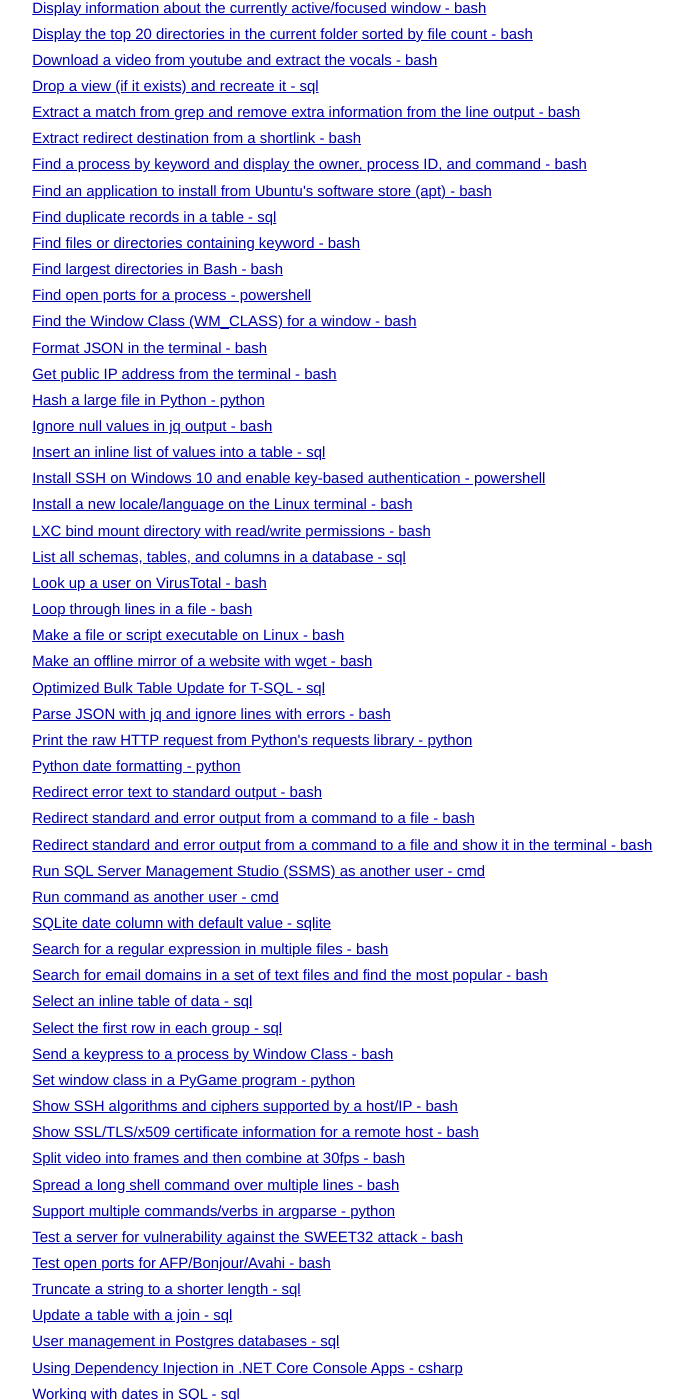
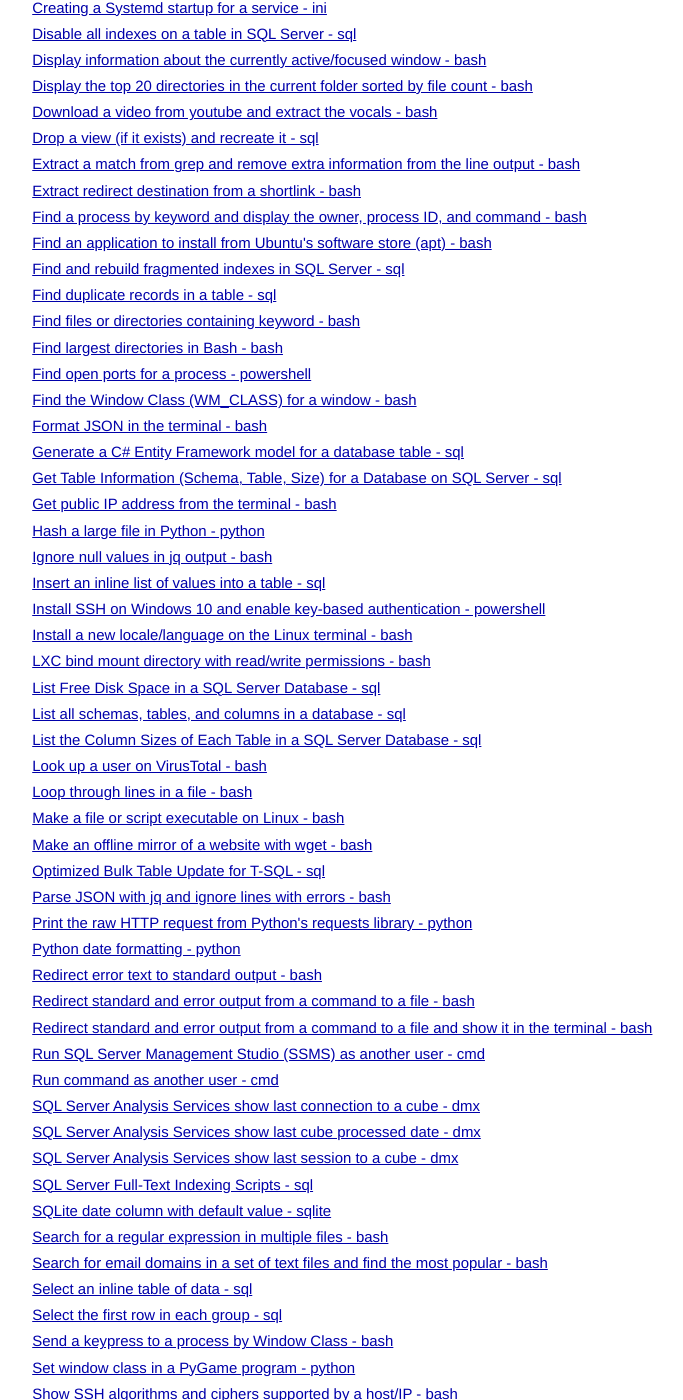
Before and after one commit to nemec/nemec.github.io, a Jekyll site: the page built from code-snippets/index.html, in a window 1280 px wide and 1400 px high, scrolled down 752 px. Shown: the whole window, without its empty margins (249-932 px from the left). Built offline with Jekyll 4.4.1, drawn with Linux system fonts in a browser that asks for light colours; some of the changed lines change nothing that is shown; some of the changed text lies outside the part shown.

Commit message:
Add a bunch of SQL snippets

````diff
--- /dev/null
+++ b/_code-snippets/calculate-ssas-user-stats-from-olap-query-log.md
@@ -0,0 +1,92 @@
+---
+layout: snippet
+title: Calculate SSAS User Stats from OLAP Query Log
+description:
+tags:
+  - ssas
+  - sql
+  - sql-server
+language: sql
+variables:
+---
+
+This query requires the OLAP Query Log to be enabled on a cube and writing to
+a database table accessible to you.
+
+<https://www.mssqltips.com/sqlservertutorial/3610/sql-server-analysis-services-query-log/>
+
+Individual queries by users are grouped into a single "session" if they occur
+within 15 minutes (900 seconds) of the previous query by the same user.
+
+```sql
+WITH query_difference
+AS (SELECT
+	[MSOLAP_Database],
+    [MSOLAP_ObjectPath],
+    [MSOLAP_User],
+    [Dataset],
+    [StartTime],
+    [Duration],
+	DATEADD(second, [Duration], [StartTime]) as [EndTime],
+	LAG([StartTime]) OVER (
+		PARTITION BY MSOLAP_Database, MSOLAP_USER
+		ORDER BY MSOLAP_DATABASE, MSOLAP_USER, [StartTime]
+		) as [PreviousStartTime],
+	DATEDIFF(SECOND, LAG([StartTime]) OVER (
+		PARTITION BY MSOLAP_Database, MSOLAP_USER
+		ORDER BY MSOLAP_DATABASE, MSOLAP_USER, [StartTime]
+		), [StartTime]) AS [SecondsSinceLastQuery]
+  FROM [QTools].[dbo].[OlapQueryLog]
+),
+clustering
+AS (SELECT
+	*,
+	CASE WHEN [SecondsSinceLastQuery] > 900 OR [SecondsSinceLastQuery] IS NULL
+	THEN 1
+	ELSE NULL
+	END AS [NewClusterMarker]
+	FROM query_difference
+),
+assigned_clustering
+AS (SELECT
+	*,
+	COUNT([NewClusterMarker]) OVER (
+		ORDER BY MSOLAP_DATABASE, MSOLAP_USER, [StartTime]
+		ROWS UNBOUNDED PRECEDING
+	) AS [ClusterId]
+	FROM clustering
+)
+SELECT
+	MIN([StartTime]) AS [StartTime],
+	MAX([EndTime]) AS [EndTime],
+	[MSOLAP_User],
+	[MSOLAP_Database],
+	[ClusterId],
+	COUNT(*) AS [QueryCount]
+INTO #tmp_ssas_usage
+FROM assigned_clustering
+GROUP BY [MSOLAP_Database],
+	[MSOLAP_User],
+	ClusterId
+ORDER BY StartTime DESC, MSOLAP_User, MSOLAP_Database
+
+SELECT TOP (1000) * FROM #tmp_ssas_usage
+```
+
+In this second query, the sessions are grouped by user, by day and used to
+create a summary of how many users are accessing your cubes per day.
+
+```sql
+SELECT [Date], COUNT(*)
+FROM (
+	SELECT
+    CAST(starttime AS DATE) AS [Date],
+    msolap_user
+  FROM #tmp_ssas_usage
+	--WHERE msolap_database = 'ABC_Cube'
+	GROUP BY CAST(starttime AS DATE), msolap_user
+	--ORDER BY CAST(starttime AS DATE) DESC, msolap_user
+) a
+GROUP BY [Date]
+ORDER BY [Date] DESC
+```
--- /dev/null
+++ b/_code-snippets/sql-server-disable-indexes.md
@@ -0,0 +1,31 @@
+---
+layout: snippet
+title: Disable all indexes on a table in SQL Server
+description:
+tags:
+  - sql
+  - sql-server
+language: sql
+variables:
+  TABLE_NAME:
+    replace: '[dbo].[TABLE_NAME]'
+---
+
+```bash
+DECLARE @sql AS VARCHAR(MAX)='';
+
+SELECT @sql = @sql +
+'ALTER INDEX ' + sys.indexes.name + ' ON  ' + sys.objects.name + ' DISABLE;' +CHAR(13)+CHAR(10)
+FROM
+    sys.indexes
+JOIN
+    sys.objects
+    ON sys.indexes.object_id = sys.objects.object_id
+WHERE sys.indexes.type_desc = 'NONCLUSTERED'
+  AND sys.objects.type_desc = 'USER_TABLE'
+  AND sys.objects.object_id = object_id('[dbo].[TABLE_NAME]');
+
+
+PRINT(@sql);
+--EXEC(@sql);
+```
--- /dev/null
+++ b/_code-snippets/sql-server-ef-model.md
@@ -0,0 +1,194 @@
+---
+layout: snippet
+title: Generate a C# Entity Framework model for a database table
+description:
+tags:
+  - sql
+  - sql-server
+  - csharp
+language: sql
+variables:
+  TABLE_NAME:
+    replace: '[dbo].[ProductType]'
+---
+
+```sql
+DECLARE @TableName sysname = '[dbo].[ProductType]';
+DECLARE @FullTableName sysname = @TableName
+
+DECLARE @PrimaryKey VARCHAR(200) = '';
+DECLARE @TableNameMap VARCHAR(500);
+
+SELECT  @PrimaryKey = REPLACE(ccu.COLUMN_NAME, '_', '') ,
+        @TableNameMap = 'builder.ToTable("' + tc.TABLE_NAME + '", "' + tc.TABLE_SCHEMA
+        + '");',
+		@TableName = tc.TABLE_NAME
+FROM    INFORMATION_SCHEMA.TABLE_CONSTRAINTS tc
+        LEFT JOIN INFORMATION_SCHEMA.CONSTRAINT_COLUMN_USAGE ccu ON tc.CONSTRAINT_NAME = ccu.CONSTRAINT_NAME
+WHERE   tc.CONSTRAINT_TYPE = 'PRIMARY KEY'
+        AND OBJECT_ID(@FullTableName) = OBJECT_ID(( tc.TABLE_SCHEMA + '.'
+                                                + tc.TABLE_NAME ));
+
+DECLARE @Result VARCHAR(MAX) = 'public class ' + REPLACE(REPLACE(REPLACE(@TableName, '_', ''), '[dbo].[',''), ']', '') + '
+{';
+
+SELECT  @Result = @Result + t.FormatString  +  '
+    public ' + ColumnType + NullableSign + ' ' + ColumnName + ' { get; set; }'
+FROM    ( SELECT    REPLACE(col.name, '_', '') ColumnName ,
+                    column_id ColumnId ,
+                    CASE
+                      WHEN typ.name = 'bigint' AND (REPLACE(col.name, '_', '') <> @PrimaryKey) THEN CHAR(10) + CHAR(9) + '[DisplayFormat(DataFormatString = "{0:n0}")]'
+                      WHEN typ.name = 'float' AND (REPLACE(col.name, '_', '') <> @PrimaryKey) THEN CHAR(10) + CHAR(9) + '[DisplayFormat(DataFormatString = "{0:P2}")]'
+                      ELSE ''
+                    END FormatString,
+                    CASE typ.name
+                      WHEN 'bigint' THEN 'long'
+                      WHEN 'binary' THEN 'byte[]'
+                      WHEN 'bit' THEN 'bool'
+                      WHEN 'char' THEN 'string'
+                      WHEN 'date' THEN 'DateTime'
+                      WHEN 'datetime' THEN 'DateTime'
+                      WHEN 'datetime2' THEN 'DateTime'
+                      WHEN 'datetimeoffset' THEN 'DateTimeOffset'
+                      WHEN 'decimal' THEN 'decimal'
+                      WHEN 'float' THEN 'double'
+                      WHEN 'image' THEN 'byte[]'
+                      WHEN 'int' THEN 'int'
+                      WHEN 'money' THEN 'decimal'
+                      WHEN 'nchar' THEN 'string'
+                      WHEN 'ntext' THEN 'string'
+                      WHEN 'numeric' THEN 'decimal'
+                      WHEN 'nvarchar' THEN 'string'
+                      WHEN 'real' THEN 'double'
+                      WHEN 'smalldatetime' THEN 'DateTime'
+                      WHEN 'smallint' THEN 'short'
+                      WHEN 'smallmoney' THEN 'decimal'
+                      WHEN 'text' THEN 'string'
+                      WHEN 'time' THEN 'TimeSpan'
+                      WHEN 'timestamp' THEN 'DateTime'
+                      WHEN 'tinyint' THEN 'byte'
+                      WHEN 'uniqueidentifier' THEN 'Guid'
+                      WHEN 'varbinary' THEN 'byte[]'
+                      WHEN 'varchar' THEN 'string'
+                      ELSE 'UNKNOWN_' + typ.name
+                    END ColumnType ,
+                    CASE WHEN col.is_nullable = 1
+                              AND typ.name IN ( 'bigint', 'bit', 'date',
+                                                'datetime', 'datetime2',
+                                                'datetimeoffset', 'decimal',
+                                                'float', 'int', 'money',
+                                                'numeric', 'real',
+                                                'smalldatetime', 'smallint',
+                                                'smallmoney', 'time',
+                                                'tinyint', 'uniqueidentifier' )
+                         THEN '?'
+                         ELSE ''
+                    END NullableSign
+          FROM      sys.columns col
+                    JOIN sys.types typ ON col.system_type_id = typ.system_type_id
+                                          AND col.user_type_id = typ.user_type_id
+          WHERE     object_id = OBJECT_ID(@TableName)
+        ) t
+ORDER BY ColumnId;
+
+SET @Result = @Result + '
+}' + CHAR(10) + CHAR(10);
+
+
+SET @Result = @Result + 'public class ' + REPLACE(REPLACE(REPLACE(@TableName, '_', ''), '[dbo].[',''), ']', '') + 'Configuation : IEntityTypeConfiguration<' + REPLACE(REPLACE(REPLACE(@TableName, '_', ''), '[dbo].[',''), ']', '') +'>
+{'
+
+
+
+IF ( @PrimaryKey IS NOT NULL )
+    SET @PrimaryKey = 'builder.HasKey(p => p.' + @PrimaryKey + ');';
+
+
+
+SET @Result = @Result + CHAR(10) + CHAR(9)+ 'public void Configure(EntityTypeBuilder<' + @TableName + '> builder)
+	{
+		' + @TableNameMap + '
+		' + @PrimaryKey + '
+		';
+
+SELECT  @Result = @Result + '
+		builder.Property(p => p.' + ColumnName + ').HasColumnName("' + ColumnName + '")'
+        + NullableSign + max_length + ';'  --+ IsPrimaryKey + ColumnType + NullableSign + ' ' + ColumnName + ' { get; set; }'
+FROM    ( SELECT    REPLACE(col.name, '_', '') ColumnName ,
+                    column_id ColumnId ,
+                    CASE typ.name
+                      WHEN 'bigint' THEN 'long'
+                      WHEN 'binary' THEN 'byte[]'
+                      WHEN 'bit' THEN 'bool'
+                      WHEN 'char' THEN 'string'
+                      WHEN 'date' THEN 'DateTime'
+                      WHEN 'datetime' THEN 'DateTime'
+                      WHEN 'datetime2' THEN 'DateTime'
+                      WHEN 'datetimeoffset' THEN 'DateTimeOffset'
+                      WHEN 'decimal' THEN 'decimal'
+                      WHEN 'float' THEN 'float'
+                      WHEN 'image' THEN 'byte[]'
+                      WHEN 'int' THEN 'int'
+                      WHEN 'money' THEN 'decimal'
+                      WHEN 'nchar' THEN 'string'
+                      WHEN 'ntext' THEN 'string'
+                      WHEN 'numeric' THEN 'decimal'
+                      WHEN 'nvarchar' THEN 'string'
+                      WHEN 'real' THEN 'double'
+                      WHEN 'smalldatetime' THEN 'DateTime'
+                      WHEN 'smallint' THEN 'short'
+                      WHEN 'smallmoney' THEN 'decimal'
+                      WHEN 'text' THEN 'string'
+                      WHEN 'time' THEN 'TimeSpan'
+                      WHEN 'timestamp' THEN 'DateTime'
+                      WHEN 'tinyint' THEN 'byte'
+                      WHEN 'uniqueidentifier' THEN 'Guid'
+                      WHEN 'varbinary' THEN 'byte[]'
+                      WHEN 'varchar' THEN 'string'
+                      ELSE 'UNKNOWN_' + typ.name
+                    END ColumnType ,
+                    CASE WHEN col.is_nullable = 0
+                              AND typ.name IN ( 'bigint', 'bit', 'date',
+                                                'datetime', 'datetime2',
+                                                'datetimeoffset', 'decimal',
+                                                'float', 'int', 'money',
+                                                'numeric', 'real',
+                                                'smalldatetime', 'smallint',
+                                                'smallmoney', 'time',
+                                                'tinyint', 'uniqueidentifier' )
+                         THEN '.IsRequired()'
+                         ELSE ''
+                    END NullableSign ,
+                    CASE WHEN ( typ.name IN ( 'nvarchar', 'varchar', 'nchar',
+                                              'char' ) )
+                              AND COL_LENGTH(tc.TABLE_SCHEMA + '.'
+                                             + tc.TABLE_NAME, col.[name]) > 0
+                         THEN '.HasMaxLength('
+                              + CAST(COL_LENGTH(tc.TABLE_SCHEMA + '.'
+                                                + tc.TABLE_NAME, col.[name]) AS VARCHAR)
+                              + ')'
+                         ELSE ''
+                    END AS max_length ,
+                    CASE WHEN col.[name] = ccu.COLUMN_NAME
+                         THEN REPLACE(col.name, '_', '')
+                         ELSE @PrimaryKey
+                    END AS IsPrimaryKey
+          FROM      sys.columns col
+                    JOIN sys.types typ ON col.system_type_id = typ.system_type_id
+                                          AND col.user_type_id = typ.user_type_id
+                    LEFT JOIN INFORMATION_SCHEMA.TABLE_CONSTRAINTS tc ON tc.CONSTRAINT_TYPE = 'PRIMARY KEY'
+                                                              AND OBJECT_ID(@FullTableName) = OBJECT_ID(( tc.TABLE_SCHEMA
+                                                              + '.'
+                                                              + tc.TABLE_NAME ))
+                    LEFT JOIN INFORMATION_SCHEMA.CONSTRAINT_COLUMN_USAGE ccu ON tc.CONSTRAINT_NAME = ccu.CONSTRAINT_NAME
+                                                              AND col.[name] = ccu.COLUMN_NAME
+          WHERE     object_id = OBJECT_ID(@FullTableName)
+        ) t
+ORDER BY ColumnId;
+
+SET @Result = @Result + '
+	}
+}';
+
+PRINT @Result;
+```
--- /dev/null
+++ b/_code-snippets/sql-server-fragmented-indexes.md
@@ -0,0 +1,51 @@
+---
+layout: snippet
+title: Find and rebuild fragmented indexes in SQL Server
+description:
+tags:
+  - sql
+  - sql-server
+language: sql
+variables:
+---
+
+This script will list all indexes on a server, sorted by most to least fragmented.
+
+```sql
+SELECT
+    DB_NAME([ddips].[database_id]) AS [DatabaseName],
+    OBJECT_NAME([ddips].[object_id]) AS [TableName],
+      ind.[name] AS [IndexName],
+    *
+FROM [sys].[dm_db_index_physical_stats](DB_ID(), NULL, NULL, NULL, DEFAULT) AS ddips
+INNER JOIN sys.indexes ind
+ON ind.object_id = ddips.object_id
+    AND ind.index_id = ddips.index_id
+WHERE
+    ind.[Name] IS NOT NULL  -- hide heap indexes
+ORDER BY avg_fragmentation_in_percent DESC
+```
+
+This second query will output ALTER scripts to rebuild all indexes with > 30% fragmentation.
+
+```sql
+SELECT
+    CONCAT('ALTER INDEX [', ind.[name], '] ON [', DB_NAME([ddips].[database_id]), '].[', sch.[name], '].[', OBJECT_NAME([ddips].[object_id]), '] REBUILD') AS [REBUILD_QUERY],
+    DB_NAME([ddips].[database_id]) AS [DatabaseName],
+    sch.[name] AS [SchemaName],
+    OBJECT_NAME([ddips].[object_id]) AS [TableName],
+    ind.[name] AS [IndexName],
+    ddips.avg_fragmentation_in_percent
+FROM [sys].[dm_db_index_physical_stats](DB_ID(), NULL, NULL, NULL, DEFAULT) AS ddips
+INNER JOIN sys.indexes ind
+ON ind.object_id = ddips.object_id
+    AND ind.index_id = ddips.index_id
+INNER JOIN sys.objects objects
+ON ind.[object_id] = objects.[object_id]
+INNER JOIN sys.schemas sch
+ON objects.schema_id = sch.schema_id
+WHERE
+    ind.[Name] IS NOT NULL  -- hide heap indexes
+    AND ddips.avg_fragmentation_in_percent > 30.0
+ORDER BY avg_fragmentation_in_percent DESC
+```
--- /dev/null
+++ b/_code-snippets/sql-server-full-text-index-scripts.md
@@ -0,0 +1,79 @@
+---
+layout: snippet
+title: SQL Server Full-Text Indexing Scripts
+description:
+tags:
+  - sql-server
+  - sql
+language: sql
+variables:
+---
+
+## List Full-Text Catalogs
+
+{:.ignore}
+```sql
+SELECT t.name AS TableName,
+       c.name AS FTCatalogName
+FROM sys.tables t
+    JOIN sys.fulltext_indexes i
+        ON t.object_id = i.object_id
+    JOIN sys.fulltext_catalogs c
+        ON i.fulltext_catalog_id = c.fulltext_catalog_id;
+```
+
+## Show Full-Text Catalog Index Size and Status
+
+{:.ignore}
+```sql
+SELECT cat.name,
+       FORMAT(FULLTEXTCATALOGPROPERTY(cat.name, 'ItemCount'), '#,###') AS [RowCount],
+       FULLTEXTCATALOGPROPERTY(cat.name, 'IndexSize') AS [IndexSize(MB)],
+       FULLTEXTCATALOGPROPERTY(cat.name, 'MergeStatus') AS [MergeStatus],
+       FULLTEXTCATALOGPROPERTY(cat.name, 'PopulateCompletionAge') AS [PopulateCompletionAge],
+       FULLTEXTCATALOGPROPERTY(cat.name, 'PopulateStatus') AS [PopulateStatus],
+       FULLTEXTCATALOGPROPERTY(cat.name, 'ImportStatus') AS [ImportStatus]
+FROM sys.fulltext_catalogs AS cat
+```
+
+### PopulateStatus
+
+0 = Idle
+1 = Full population in progress
+2 = Paused
+3 = Throttled
+4 = Recovering
+5 = Shutdown
+6 = Incremental population in progress
+7 = Building index
+8 = Disk is full. Paused.
+9 = Change tracking
+
+
+## Display Index Size
+
+{:.ignore}
+```sql
+SELECT t.name AS TableName,
+       s.name AS SchemaName,
+       FORMAT(p.rows, '#,###') AS RowCounts,
+       SUM(a.total_pages) * 8 AS TotalSpaceKB,
+       CAST(ROUND(((SUM(a.total_pages) * 8) / 1024.00), 2) AS NUMERIC(36, 2)) AS TotalSpaceMB,
+       SUM(a.used_pages) * 8 AS UsedSpaceKB,
+       CAST(ROUND(((SUM(a.used_pages) * 8) / 1024.00), 2) AS NUMERIC(36, 2)) AS UsedSpaceMB,
+       (SUM(a.total_pages) - SUM(a.used_pages)) * 8 AS UnusedSpaceKB,
+       CAST(ROUND(((SUM(a.total_pages) - SUM(a.used_pages)) * 8) / 1024.00, 2) AS NUMERIC(36, 2)) AS UnusedSpaceMB
+FROM sys.tables t
+    INNER JOIN sys.indexes i
+        ON t.object_id = i.object_id
+    INNER JOIN sys.partitions p
+        ON i.object_id = p.object_id
+           AND i.index_id = p.index_id
+    INNER JOIN sys.allocation_units a
+        ON p.partition_id = a.container_id
+    LEFT OUTER JOIN sys.schemas s
+        ON t.schema_id = s.schema_id
+GROUP BY t.name,
+         s.name,
+         p.rows;
+```
--- /dev/null
+++ b/_code-snippets/sql-server-get-free-disk-space.md
@@ -0,0 +1,30 @@
+---
+layout: snippet
+title: List Free Disk Space in a SQL Server Database
+description: Some description
+tags:
+  - sql
+  - sql-server
+language: sql
+variables:
+---
+
+This script will list all of the databases on a server, the disk drive
+where that database resides, and the amount of free space in MB, GB, and TB
+on each disk.
+
+Source: <https://blog.sqlauthority.com/2013/08/02/sql-server-disk-space-monitoring-detecting-low-disk-space-on-server/>
+
+```sql
+SELECT DISTINCT
+  DB_NAME(dovs.database_id) AS DBName,
+  mf.physical_name PhysicalFileLocation,
+  dovs.logical_volume_name AS LogicalName,
+  dovs.volume_mount_point AS Drive,
+  CONVERT(INT,dovs.available_bytes/1048576.0) AS FreeSpaceInMB,
+  CONVERT(INT,dovs.available_bytes/1073741824.0) AS FreeSpaceInGB,
+  CONVERT(NUMERIC(8, 2),dovs.available_bytes/1099511627776.0) AS FreeSpaceInTB
+FROM sys.master_files mf
+CROSS APPLY sys.dm_os_volume_stats(mf.database_id, mf.FILE_ID) dovs
+ORDER BY FreeSpaceInMB ASC
+```
--- /dev/null
+++ b/_code-snippets/sql-server-get-table-info.md
@@ -0,0 +1,41 @@
+---
+layout: snippet
+title: Get Table Information (Schema, Table, Size) for a Database on SQL Server
+description:
+tags:
+  - sql
+  - sql-server
+language: sql
+variables:
+---
+
+```sql
+SELECT
+    ISNULL(s.name, '--Total--') as SchemaName,
+    ISNULL(t.NAME, '--Total--') AS TableName,
+    p.rows AS RowCounts,
+    SUM(a.total_pages) * 8 AS TotalSpaceKB,
+    (SUM(a.total_pages) * 8) /1000 AS TotalSpaceMB,
+    (SUM(a.total_pages) * 8) /1000000 AS TotalSpaceGB,
+    SUM(a.used_pages) * 8 AS UsedSpaceKB,
+    (SUM(a.total_pages) - SUM(a.used_pages)) * 8 AS UnusedSpaceKB
+FROM
+    sys.tables t
+INNER JOIN
+    sys.indexes i ON t.OBJECT_ID = i.object_id
+INNER JOIN
+    sys.partitions p ON i.object_id = p.OBJECT_ID AND i.index_id = p.index_id
+INNER JOIN
+    sys.allocation_units a ON p.partition_id = a.container_id
+INNER JOIN
+    sys.schemas s
+    on t.schema_id = s.schema_id
+WHERE
+    t.NAME NOT LIKE 'dt%'
+    AND t.is_ms_shipped = 0
+    AND i.OBJECT_ID > 255
+GROUP BY CUBE
+    ((s.name, t.Name, p.Rows))
+ORDER BY
+    TotalSpaceKB DESC, t.name
+```
--- /dev/null
+++ b/_code-snippets/sql-server-list-table-column-sizes.md
@@ -0,0 +1,53 @@
+---
+layout: snippet
+title: List the Column Sizes of Each Table in a SQL Server Database
+description:
+tags:
+  - sql
+  - sql-server
+language: sql
+variables:
+---
+
+Source: <https://stackoverflow.com/questions/2729126/how-to-find-column-names-for-all-tables-in-all-databases-in-sql-server/28505568>
+
+```sql
+SELECT
+     s.name as ColumnName
+    ,sh.name+'.'+o.name AS ObjectName
+    ,o.type_desc AS ObjectType
+    ,CASE
+          WHEN t.name IN ('char','varchar') THEN t.name+'('+CASE WHEN s.max_length<0 then 'MAX' ELSE CONVERT(varchar(10),s.max_length) END+')'
+          WHEN t.name IN ('nvarchar','nchar') THEN t.name+'('+CASE WHEN s.max_length<0 then 'MAX' ELSE CONVERT(varchar(10),s.max_length/2) END+')'
+        WHEN t.name IN ('numeric') THEN t.name+'('+CONVERT(varchar(10),s.precision)+','+CONVERT(varchar(10),s.scale)+')'
+          ELSE t.name
+      END AS DataType
+      ,s.[max_length]
+
+    ,CASE
+          WHEN s.is_nullable=1 THEN 'NULL'
+        ELSE 'NOT NULL'
+    END AS Nullable
+    ,CASE
+          WHEN ic.column_id IS NULL THEN ''
+          ELSE ' identity('+ISNULL(CONVERT(varchar(10),ic.seed_value),'')+','+ISNULL(CONVERT(varchar(10),ic.increment_value),'')+')='+ISNULL(CONVERT(varchar(10),ic.last_value),'null')
+      END
+    +CASE
+          WHEN sc.column_id IS NULL THEN ''
+          ELSE ' computed('+ISNULL(sc.definition,'')+')'
+      END
+    +CASE
+          WHEN cc.object_id IS NULL THEN ''
+          ELSE ' check('+ISNULL(cc.definition,'')+')'
+      END
+        AS MiscInfo
+FROM sys.columns                           s
+    INNER JOIN sys.types                   t ON s.system_type_id=t.user_type_id and t.is_user_defined=0
+    INNER JOIN sys.objects                 o ON s.object_id=o.object_id
+    INNER JOIN sys.schemas                sh on o.schema_id=sh.schema_id
+    LEFT OUTER JOIN sys.identity_columns  ic ON s.object_id=ic.object_id AND s.column_id=ic.column_id
+    LEFT OUTER JOIN sys.computed_columns  sc ON s.object_id=sc.object_id AND s.column_id=sc.column_id
+    LEFT OUTER JOIN sys.check_constraints cc ON s.object_id=cc.parent_object_id AND s.column_id=cc.parent_column_id
+WHERE o.type_desc IN ('USER_TABLE', 'view')
+ORDER BY CASE WHEN s.max_length<0 THEN 0 ELSE 1 END, s.max_length desc
+```
--- /dev/null
+++ b/_code-snippets/sql-server-update-progress.md
@@ -0,0 +1,23 @@
+---
+layout: snippet
+title: Track UPDATE progress for a SQL Server query
+description:
+tags:
+  - sql
+  - sql-server
+language: sql
+variables:
+  TABLE_NAME:
+    replace: '[dbo].[TABLE_NAME]'
+---
+
+This is kind of an inexact science, but while an update is running, the
+`rows` column will eventually start counting down to match `rowmodctr`.
+When these two columns begin getting close to the same value, the update
+is almost finished. Run the query multiple times to gauge progress.
+
+```bash
+select name, rows, rowmodctr
+from sysindexes with (nolock)
+where id = object_id('[dbo].[TABLE_NAME]')
+```
--- a/_code-snippets/sqlite-clustered-primary-key-column.md
+++ b/_code-snippets/sqlite-clustered-primary-key-column.md
@@ -4,6 +4,7 @@
 description: Choose the column of a clustered index in a SQLite table instead of using the in-built rowid
 tags:
   - sqlite
+  - sql
 language: sqlite
 variables:
 ---
--- a/_code-snippets/sqlite-default-date-column.md
+++ b/_code-snippets/sqlite-default-date-column.md
@@ -4,6 +4,7 @@
 description: How to create a date column with a default value in a SQLite database
 tags:
   - sqlite
+  - sql
 language: sqlite
 variables:
 ---
--- /dev/null
+++ b/_code-snippets/ssas-show-last-cube-connection.md
@@ -0,0 +1,20 @@
+---
+layout: snippet
+title: SQL Server Analysis Services show last connection to a cube
+description: Display the most recent connections to a cube in SSAS
+tags:
+  - ssas
+  - analysis-services
+language: dmx
+variables:
+---
+
+```plaintext
+select connection_id, connection_user_name, connection_host_name, connection_host_application,
+    connection_start_time, connection_elapsed_time_ms,
+    connection_last_command_start_time, connection_last_command_end_time,
+    connection_last_command_elapsed_time_ms,
+    connection_idle_time_ms
+     from $system.discover_connections
+order by connection_last_command_end_time desc
+```
--- /dev/null
+++ b/_code-snippets/ssas-show-last-cube-process-date.md
@@ -0,0 +1,17 @@
+---
+layout: snippet
+title: SQL Server Analysis Services show last cube processed date
+description: Display the last processed date for all cubes in SSAS
+tags:
+  - ssas
+  - analysis-services
+language: dmx
+variables:
+---
+
+```plaintext
+SELECT [CATALOG_NAME], CUBE_NAME, LAST_DATA_UPDATE
+FROM $System.MDSCHEMA_CUBES
+--WHERE LEFT([CUBE_NAME],1) <>'$'
+ORDER BY last_data_update DESC
+```
--- /dev/null
+++ b/_code-snippets/ssas-show-last-cube-session.md
@@ -0,0 +1,35 @@
+---
+layout: snippet
+title: SQL Server Analysis Services show last session to a cube
+description: Display the most recent sessions to a cube in SSAS
+tags:
+  - ssas
+  - analysis-services
+language: dmx
+variables:
+---
+
+This script is useful for checking how recently people have been using a cube
+
+```plaintext
+SELECT
+   session_spid
+  ,session_user_name
+  ,session_last_command
+  ,session_current_database
+  ,session_cpu_time_ms
+  ,session_elapsed_time_ms
+  ,session_start_time
+  ,session_last_command_start_time
+  ,session_last_command_end_time
+  ,session_status
+FROM $system.discover_sessions
+--WHERE session_status = 1
+/*
+0 means "Idle": No current activity is ongoing.
+1 means "Active": The session is executing some requested task.
+2 means is "Blocked": The session is waiting for some resource to continue executing the suspended task.
+3 means "Cancelled": The session has been tagged as cancelled.
+*/
+ORDER BY session_start_time desc
+```
````
